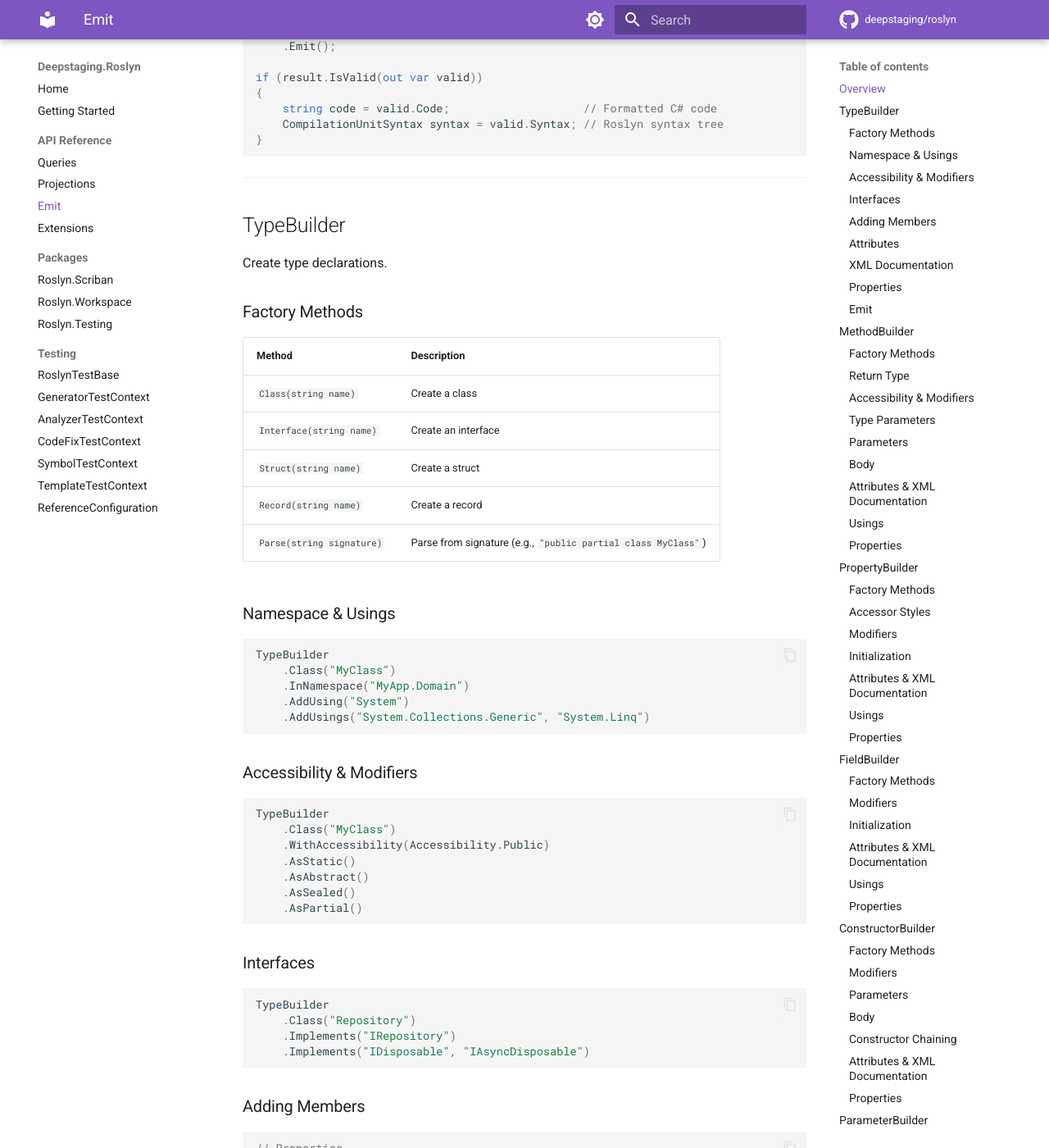
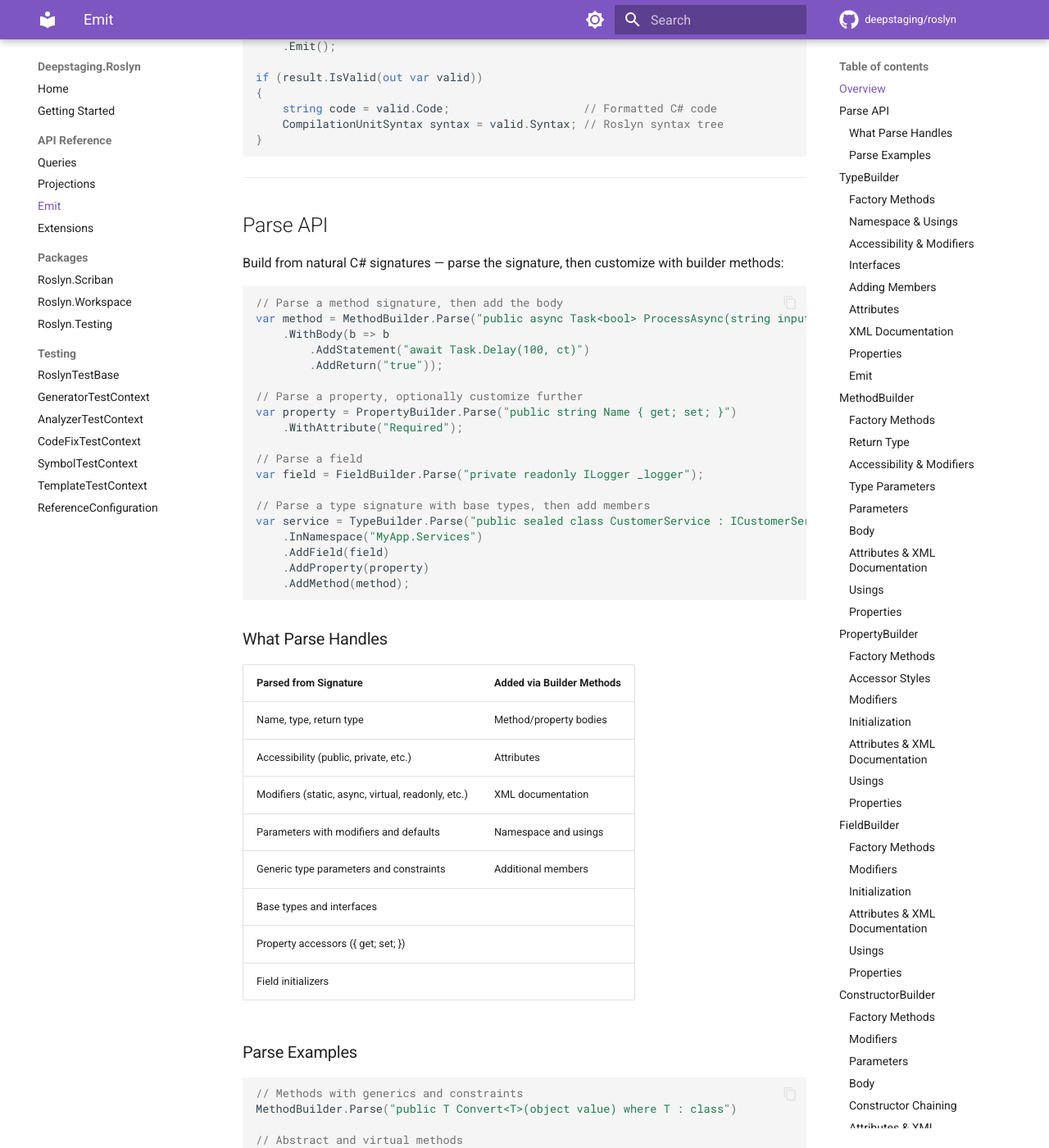
Before and after one commit to deepstaging/roslyn, an MkDocs documentation site: the page built from docs/api/emit.md, in a window 1280 px wide and 1400 px high, scrolled down 1076 px. Shown: the whole window at 82% size. Built offline with MkDocs 1.6.1 and Material for MkDocs 9.7.7, drawn with Linux system fonts in a browser that asks for light colours; comment, search, counter and statistics services are not loaded; some of the changed text lies outside the part shown.

Commit message:
Add Parse API section to emit documentation
- Add prominent Parse API section with examples
- Document what Parse handles vs builder methods
- Include examples for methods, properties, fields, types

````diff
--- a/docs/api/emit.md
+++ b/docs/api/emit.md
@@ -38,6 +38,69 @@ if (result.IsValid(out var valid))
     string code = valid.Code;                    // Formatted C# code
     CompilationUnitSyntax syntax = valid.Syntax; // Roslyn syntax tree
 }
+```
+
+---
+
+## Parse API
+
+Build from natural C# signatures — parse the signature, then customize with builder methods:
+
+```csharp
+// Parse a method signature, then add the body
+var method = MethodBuilder.Parse("public async Task<bool> ProcessAsync(string input, CancellationToken ct = default)")
+    .WithBody(b => b
+        .AddStatement("await Task.Delay(100, ct)")
+        .AddReturn("true"));
+
+// Parse a property, optionally customize further
+var property = PropertyBuilder.Parse("public string Name { get; set; }")
+    .WithAttribute("Required");
+
+// Parse a field
+var field = FieldBuilder.Parse("private readonly ILogger _logger");
+
+// Parse a type signature with base types, then add members
+var service = TypeBuilder.Parse("public sealed class CustomerService : ICustomerService")
+    .InNamespace("MyApp.Services")
+    .AddField(field)
+    .AddProperty(property)
+    .AddMethod(method);
+```
+
+### What Parse Handles
+
+| Parsed from Signature | Added via Builder Methods |
+|-----------------------|---------------------------|
+| Name, type, return type | Method/property bodies |
+| Accessibility (public, private, etc.) | Attributes |
+| Modifiers (static, async, virtual, readonly, etc.) | XML documentation |
+| Parameters with modifiers and defaults | Namespace and usings |
+| Generic type parameters and constraints | Additional members |
+| Base types and interfaces | |
+| Property accessors ({ get; set; }) | |
+| Field initializers | |
+
+### Parse Examples
+
+```csharp
+// Methods with generics and constraints
+MethodBuilder.Parse("public T Convert<T>(object value) where T : class")
+
+// Abstract and virtual methods
+MethodBuilder.Parse("protected virtual void OnPropertyChanged(string name)")
+
+// Properties with various accessors
+PropertyBuilder.Parse("public int Count { get; }")
+PropertyBuilder.Parse("public List<string> Items { get; set; } = new()")
+
+// Fields with modifiers
+FieldBuilder.Parse("private static int _count = 0")
+FieldBuilder.Parse("public const int MaxRetries = 3")
+
+// Types with inheritance
+TypeBuilder.Parse("public abstract class BaseHandler<T> : IHandler<T> where T : class")
+TypeBuilder.Parse("public partial record OrderDto(string Id, decimal Total)")
 ```
 
 ---
````
